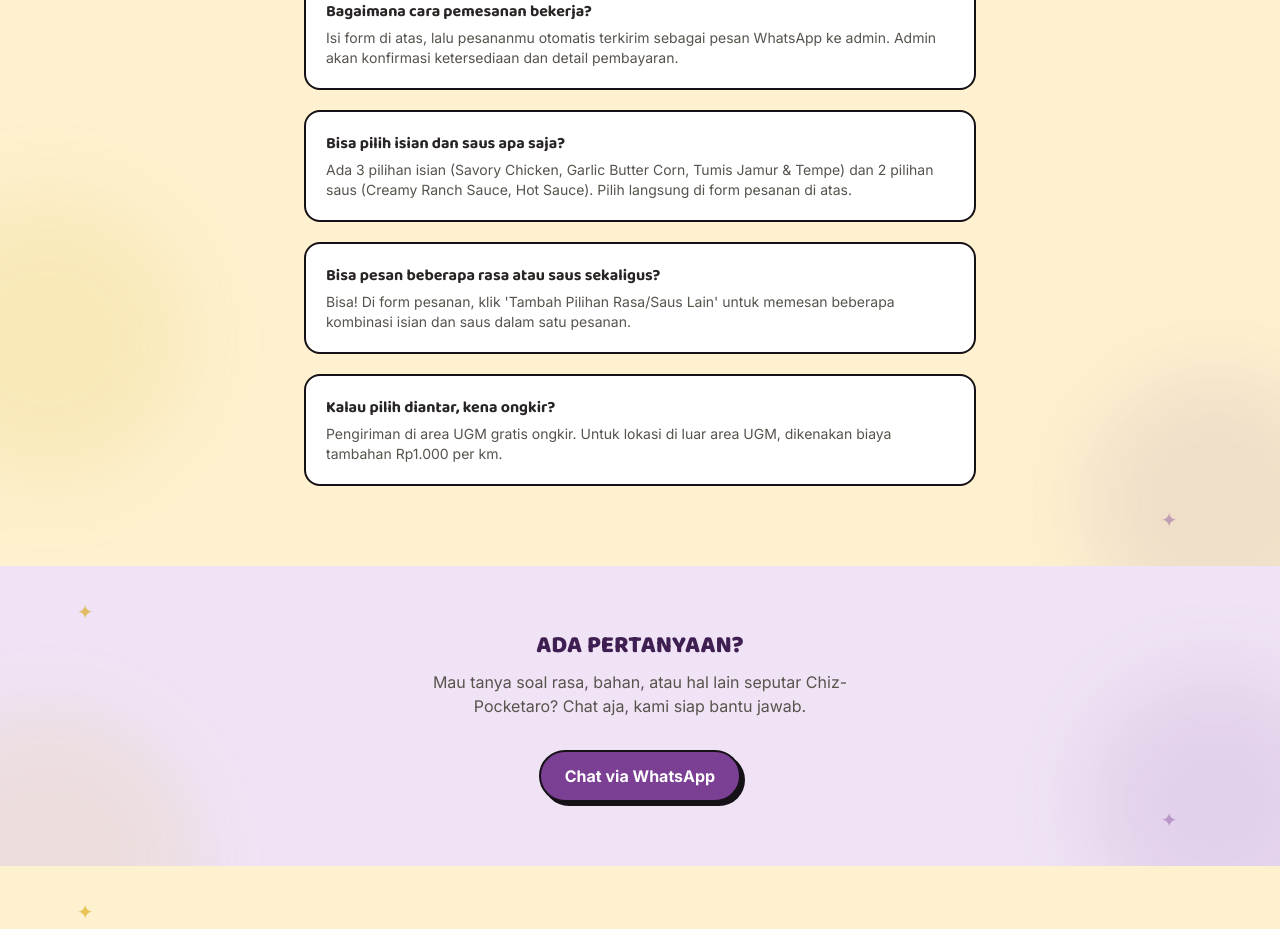
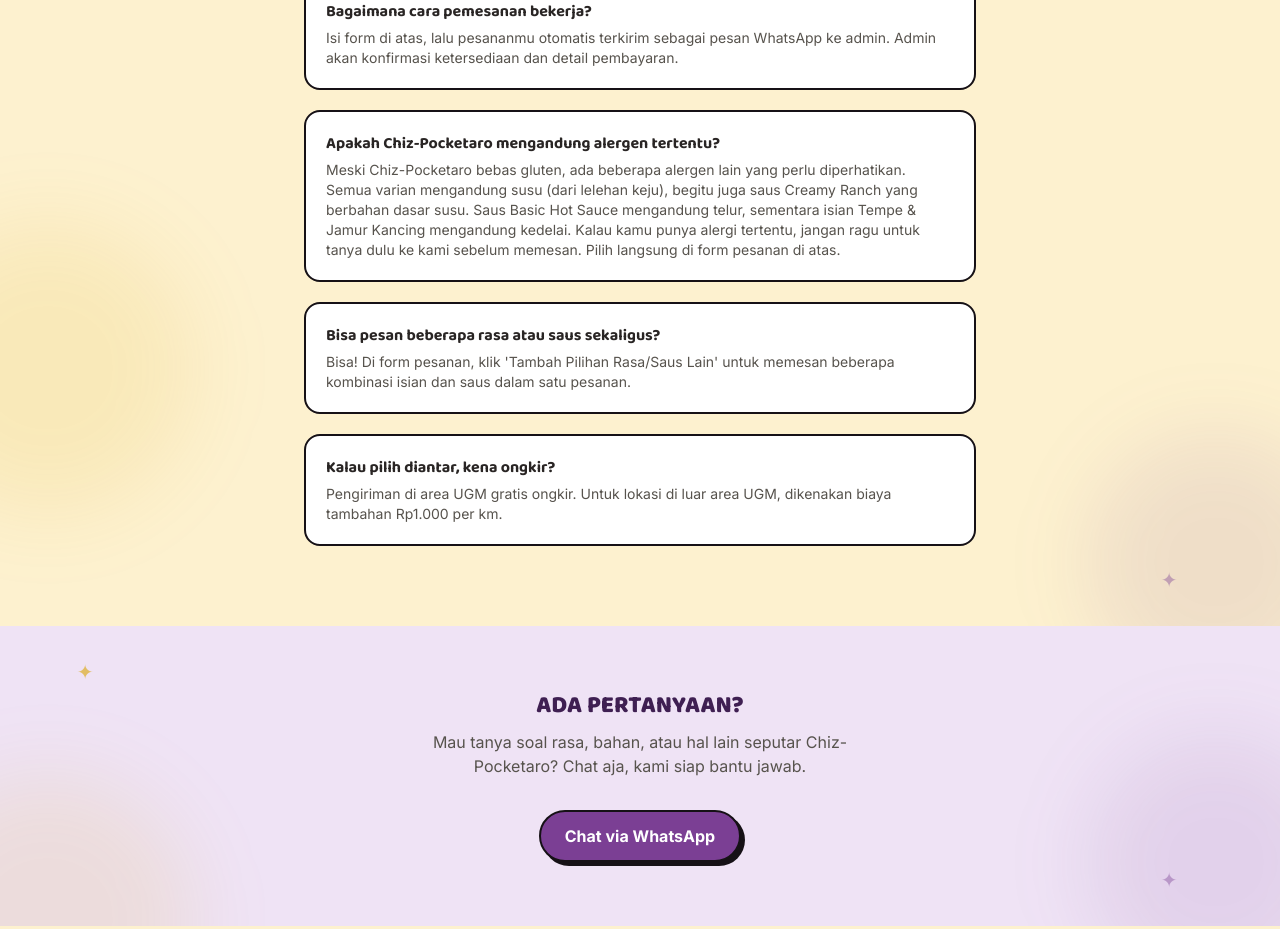
Before and after one commit to ghinaalifianaa/chiz-pocketaro, a React (Vite) app: page / in a window 1280 px wide. Shown: the part 5220-6149 px from the top of the page. Built offline with nearby package versions, Linux system fonts and the light colour scheme.

Commit message:
ganti teks

```diff
--- a/src/components/FAQ.jsx
+++ b/src/components/FAQ.jsx
@@ -6,8 +6,8 @@
     a: "Isi form di atas, lalu pesananmu otomatis terkirim sebagai pesan WhatsApp ke admin. Admin akan konfirmasi ketersediaan dan detail pembayaran.",
   },
   {
-    q: "Bisa pilih isian dan saus apa saja?",
-    a: "Ada 3 pilihan isian (Savory Chicken, Garlic Butter Corn, Tumis Jamur & Tempe) dan 2 pilihan saus (Creamy Ranch Sauce, Hot Sauce). Pilih langsung di form pesanan di atas.",
+    q: "Apakah Chiz-Pocketaro mengandung alergen tertentu?",
+    a: "Meski Chiz-Pocketaro bebas gluten, ada beberapa alergen lain yang perlu diperhatikan. Semua varian mengandung susu (dari lelehan keju), begitu juga saus Creamy Ranch yang berbahan dasar susu. Saus Basic Hot Sauce mengandung telur, sementara isian Tempe & Jamur Kancing mengandung kedelai. Kalau kamu punya alergi tertentu, jangan ragu untuk tanya dulu ke kami sebelum memesan. Pilih langsung di form pesanan di atas.",
   },
   {
     q: "Bisa pesan beberapa rasa atau saus sekaligus?",
```
